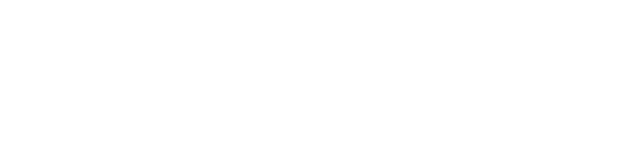
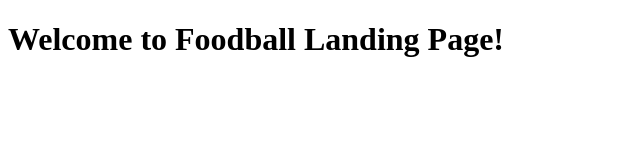
Before and after one commit to ruhul-7451/football-landing, a plain HTML site: page index.html in a window 1280 px wide. Shown: the whole page, without its empty margins (0-640 px from the left). Drawn offline with Linux system fonts and the light colour scheme.

Commit message:
Welcome to football landing page

```diff
--- a/index.html
+++ b/index.html
@@ -6,10 +6,13 @@
     <meta http-equiv="X-UA-Compatible" content="IE=edge">
     <meta name="viewport" content="width=device-width, initial-scale=1.0">
     <title>Document</title>
+    <link rel="stylesheet" href="style.css">
 </head>
 
 <body>
-
+    <main>
+        <h1>Welcome to Foodball Landing Page!</h1>
+    </main>
 </body>
 
 </html>
```
